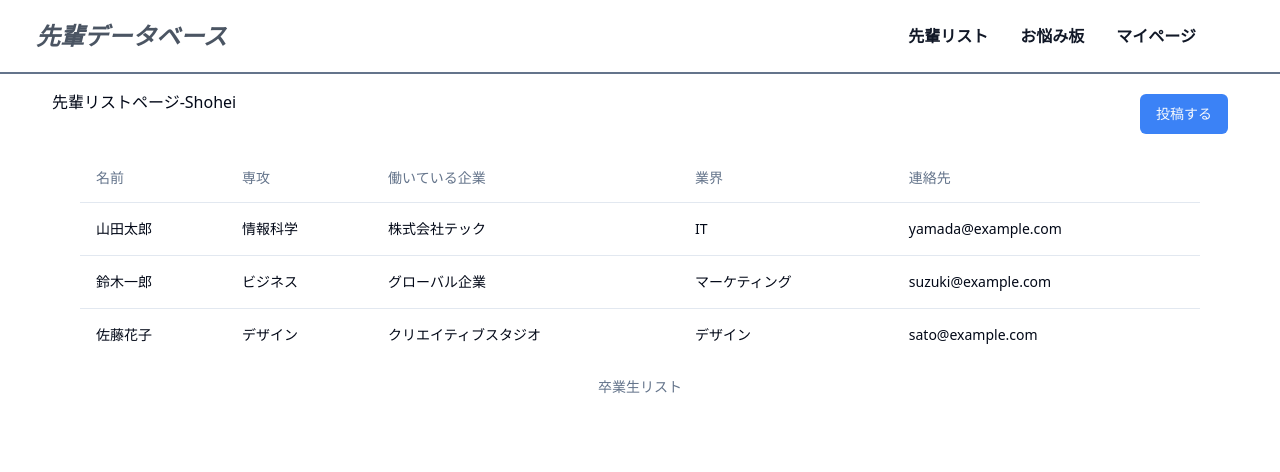
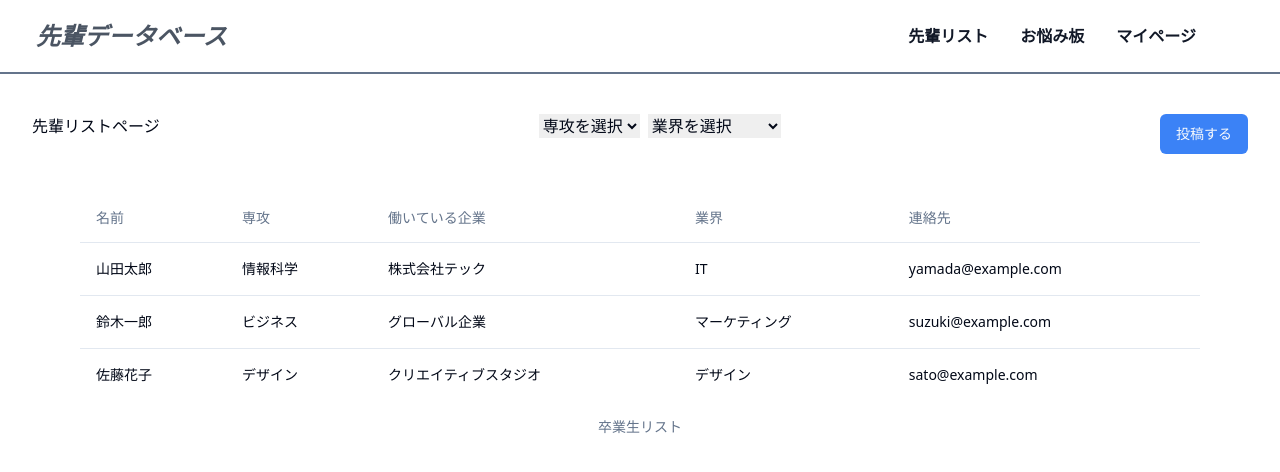
Before and after one commit to ryuheisato/senpai-db-client, a Next.js app: page /alumni in a window 1280 px wide. Shown: the top 472 px of the page. Built offline with nearby package versions, Linux system fonts and the light colour scheme; data requests are answered from the project's data file.

Commit message:
addFiltering

```diff
--- a/src/pages/alumni/index.tsx
+++ b/src/pages/alumni/index.tsx
@@ -1,3 +1,4 @@
+import { useEffect, useState } from 'react';
 import { Button } from '@/components/ui/button';
 import {
   Table,
@@ -7,31 +8,75 @@ import {
   TableHead,
   TableHeader,
   TableRow,
-} from "@/components/ui/table"
-import { useEffect, useState } from 'react';
+} from "@/components/ui/table";
 
-export default function AlmuniListPage() {
+export default function AlumniListPage() {
   const [data, setData] = useState([]);
+  const [filteredData, setFilteredData] = useState([]);
+  const [major, setMajor] = useState('');
+  const [industry, setIndustry] = useState('');
+  const [majors, setMajors] = useState([]);
+  const [industries, setIndustries] = useState([]);
 
-  //モックデータを取得
+  // Fetch data
   const fetchData = async () => {
     const res = await fetch('http://localhost:3001/user');
-    const data = await res.json();
-    setData(data);
+    const fetchedData = await res.json();
+    setData(fetchedData);
+
+    // Extract and set unique majors and industries
+    const extractedMajors = [...new Set(fetchedData.map(item => item.Major))];
+    const extractedIndustries = [...new Set(fetchedData.map(item => item.Industry))];
+    setMajors(extractedMajors);
+    setIndustries(extractedIndustries);
+    setFilteredData(fetchedData); // Initialize filteredData with all data
   };
 
   useEffect(() => {
     fetchData();
   }, []);
 
+  useEffect(() => {
+    // Filter data based on selected major and industry
+    const applyFilters = () => {
+      let result = data;
+      if (major) {
+        result = result.filter(item => item.Major === major);
+      }
+      if (industry) {
+        result = result.filter(item => item.Industry === industry);
+      }
+      setFilteredData(result);
+    };
+
+    applyFilters();
+  }, [major, industry, data]);
+
   return (
     <div>
-      <div className = "flex justify-between mx-auto container">
-      <h1 className='mt-4 my-5 mx-5'>先輩リストページ-Shohei</h1>
-      <Button className="bg-blue-500 my-5 mx-5" onClick={() => window.location.href='alumni/post'}>投稿する</Button>
+      <div className="flex justify-between mx-auto container my-10 mx-5">
+        <h1>先輩リストページ</h1>
+        {/* Filter selection */}
+        <div className="mb-4">
+          <select className="mr-2" value={major} onChange={(e) => setMajor(e.target.value)}>
+            <option value="">専攻を選択</option>
+            {majors.map(m => (
+              <option key={m} value={m}>{m}</option>
+            ))}
+          </select>
+          <select value={industry} onChange={(e) => setIndustry(e.target.value)}>
+            <option value="">業界を選択</option>
+            {industries.map(i => (
+              <option key={i} value={i}>{i}</option>
+            ))}
+          </select>
+        </div>
+        <Button className="bg-blue-500" onClick={() => window.location.href='alumni/post'}>投稿する</Button>
       </div>
 
       <div className="mx-20">
+
+        {/* Table */}
         <Table>
           <TableCaption>卒業生リスト</TableCaption>
           <TableHeader>
@@ -44,14 +89,13 @@ export default function AlmuniListPage() {
             </TableRow>
           </TableHeader>
           <TableBody>
-              {data.map((user: any) => (
-              //モックデータを表示
+            {filteredData.map((user) => (
               <TableRow key={user.ID}>
                 <TableCell>{user.Name}</TableCell>
                 <TableCell>{user.Major}</TableCell>
                 <TableCell>{user.Company}</TableCell>
                 <TableCell>{user.Industry}</TableCell>
-                <TableCell>{user.Email}</TableCell>
+                <TableCell>{user.Contact}</TableCell> {/* Assuming your user object has a Contact field */}
               </TableRow>
             ))}
           </TableBody>
```
Lines whose indentation alone changed are shown as unchanged.
